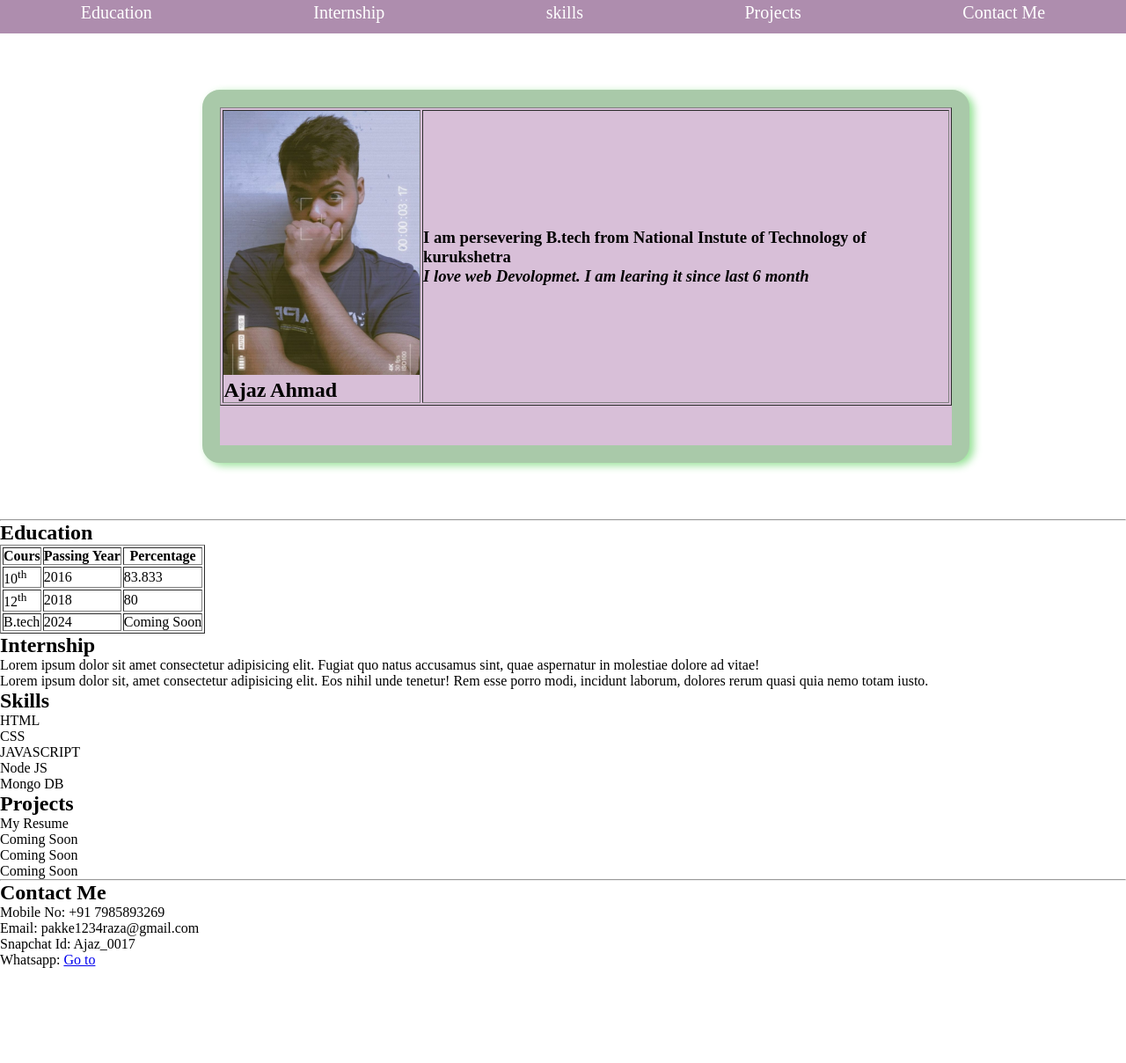
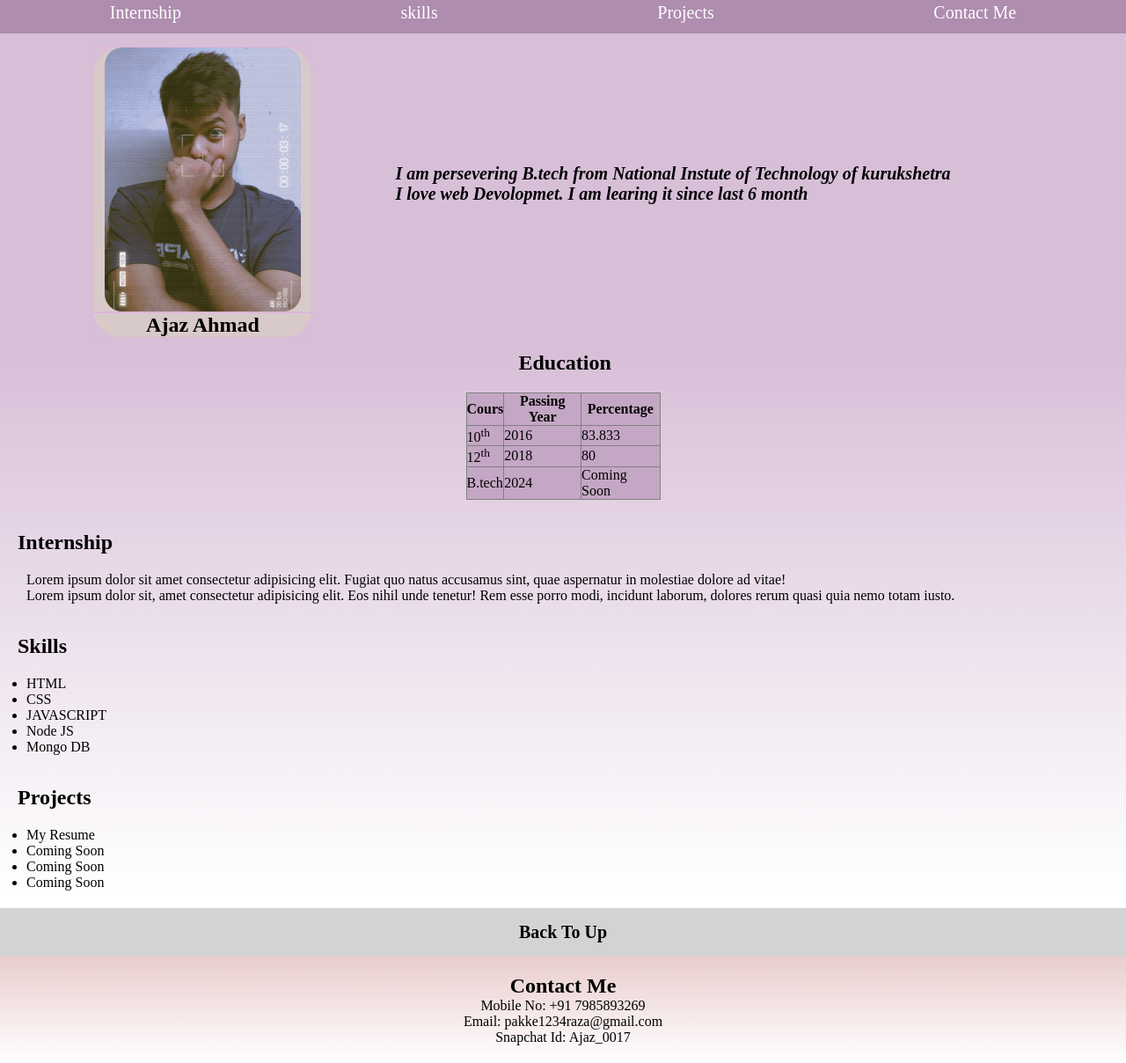
Before and after one commit to Ajaz1717/My-Resume, a plain HTML site: page index.html in a window 1280 px wide. Shown: the part 10-1218 px from the top of the page at 88% size. Before the commit the page ends 1110 px from the top, so only its background shows below. Drawn offline with Linux system fonts and the light colour scheme.

Commit message:
add full css

```diff
--- a/index.html
+++ b/index.html
@@ -11,34 +11,34 @@
 <body>
     <header>
         <nav id="nav-container">
-            <a href="">Education</a>
             <a href="">Internship</a>
             <a href="">skills</a>
             <a href="">Projects</a>
             <a href="">Contact Me</a>
         </nav>
         <div id="table-container">
-            <table border="">
-                <tr>
-                    <td>
-                        <img src="images/Snapchat-1674658803(1).jpg" alt="My image" height="300px">
+            <div id="name-pic">
+                <div id="pic" class="p-and-n">
+                    <img src="images/Snapchat-1674658803(1).jpg" alt="My image">
+                </div>
+                <div id="name" class="p-and-n">
                     <h2>Ajaz Ahmad</h2>
-                    </td>
-                    <td>
-                        <h3>I am persevering B.tech from National Instute of Technology of kurukshetra</h3>
-                        <h3><i>I love web Devolopmet. I am learing it since last 6 month</i></h3>
-                    </td>
-                </tr>
-            </table>
+                </div>
+            </div>
+            <div id="info-text">
+                <div>
+                    <p class="text-style">I am persevering B.tech from National Instute of Technology of kurukshetra</p>
+                    <p class="text-style">I love web Devolopmet. I am learing it since last 6 month</p>
+                </div>
+            </div>
         </div>
     </header>
-    <hr>
-    <main>
-        <b>
-            <p>
+    <main id="liner-gradient">
+        <div id="main-table-div">
+            <div id="edu-div">
                 <h2>Education</h2>
-            </p>
-        </b>
+            </div>
+            <div id="table-div">
                 <table border="1">
                     <tr>
                         <th>Cours</th>
@@ -61,27 +61,22 @@
                         <td>Coming Soon</td>
                     </tr>
                 </table>
-        <b>
-            <p>
+            </div>
+        </div>
+        <div id="intern-div" class="heading-position">
             <h2>Internship</h2>
-            </p>
-        </b>
-        <ul>
-            <li>
+        </div>
+        <div id="about-intern" class="contain-position">
             <p>Lorem ipsum dolor sit amet consectetur adipisicing elit. Fugiat quo natus accusamus sint, quae
                 aspernatur in molestiae dolore ad vitae!</p>
-            </li>
-            <li>
+
             <p>Lorem ipsum dolor sit, amet consectetur adipisicing elit. Eos nihil unde tenetur! Rem esse porro
                 modi, incidunt laborum, dolores rerum quasi quia nemo totam iusto.</p>
-            </li>
-        </ul>
-        <b>
-            <p>
+        </div>
+        <div id="skill-div" class="heading-position">
             <h2>Skills</h2>
-            </p>
-        </b>
-        <div id="skill-container">
+        </div>
+        <div id="skill-container" class="contain-position">
             <ul>
                 <li>HTML</li>
                 <li>CSS</li>
@@ -91,31 +86,27 @@
             </ul>
             <div id="certificate-container"></div>
         </div>
-        <b>
-            <p>
+        <div class="heading-position">
             <h2>Projects</h2>
-            </p>
-        </b>
+        </div>
+        <div class="contain-position">
             <ul>
                 <li>My Resume</li>
                 <li>Coming Soon</li>
                 <li>Coming Soon</li>
                 <li>Coming Soon</li>
             </ul>
+        </div>
     </main>
-    <hr>
-    <footer>
-        <b>
-            <p>
+    <div id="back-up">
+        <a for = "back-up" href="">Back To Up</a>
+    </div>
+    <footer id="footer-style">
         <h2>Contact Me</h2>
-            </p>
-        </b>
-        <ul>
-            <li>Mobile No: +91 7985893269</li>
-            <li>Email: pakke1234raza@gmail.com</li>
-            <li>Snapchat Id: Ajaz_0017</li>
-            <li>Whatsapp: <a href="http://www.wa.me/+917985893269" action="-blank">Go to</a></li>
-        </ul>
+        <p>Mobile No: +91 7985893269</p>
+        <p>Email: pakke1234raza@gmail.com</p>
+        <p>Snapchat Id: Ajaz_0017</p>
+
     </footer>
 </body>
 
--- a/style.css
+++ b/style.css
@@ -1,6 +1,7 @@
 *{
     margin: 0;
     padding: 0;
+    box-sizing: border-box;
 }
 #nav-container{
     height: 6vh;
@@ -16,10 +17,90 @@
 }
 #table-container{
     background-color: thistle;
-    height: 48vh;
-    width: 65vw;
-    margin:5% 18%;
-    box-shadow: 5px 3px 10px rgb(151, 226, 151);
-    border: 20px solid rgb(169, 201, 169);
+    /* height: 48vh; */
+    display: flex;
+    flex-wrap: wrap;
+    position: relative;
+    justify-content: center;
+}
+#name-pic {
+    /* width: 30%; */
+    background-color: rgb(217, 202, 202);
+    border-radius: 35px;
+    margin: 15px 0px;
+}
+img{
+    height: 300px;
     border-radius: 20px;
 }
+.p-and-n{
+    display: flex;
+    border: 1px solid rgb(220, 182, 217);
+    width: 250px;
+    justify-content: center;
+}
+#info-text{
+    display: flex;
+    width: 64%;
+    position: relative;
+    justify-content: center;
+    align-items: center;
+    flex-wrap: wrap;
+    flex-shrink: 3;
+    margin-bottom: 20px;
+}
+.text-style{
+    font-size: 20px;
+    font-style: italic;
+    font-weight: 600;
+}
+#liner-gradient{
+    background: linear-gradient(thistle, white);
+}
+#edu-div{
+    margin: 0 0 20px 60px;
+}
+#table-div{
+    background-color: rgb(196, 167, 196);
+    width: 221px;
+}
+#main-table-div{
+    position: relative;
+    display: grid;
+    justify-content: center;
+}
+table{
+    border-collapse: collapse;
+}
+.heading-position{
+    margin: 35px 0px 20px 20px;
+}
+.contain-position{
+    margin-left: 30px;
+}
+#footer-style{
+    display: grid;
+    padding: 20px 0px;
+    justify-content: center;
+    text-align: center;
+    background: linear-gradient(rgb(233, 205, 205), white);
+}
+#back-up{
+    background-color: lightgray;
+    margin: 20px 0px 0px 0px;
+    width: 100%;
+    text-align: center;
+    padding: 2vh;
+}
+#back-up:hover{
+    background-color: rgb(101, 94, 94);
+}
+#back-up:active{
+    background-color: rgb(201, 62, 62);
+}
+#back-up a {
+    font-size: 20px;
+    color: black;
+    text-decoration: none;
+    font-weight: 600;
+}
```
Lines whose indentation alone changed are shown as unchanged.
